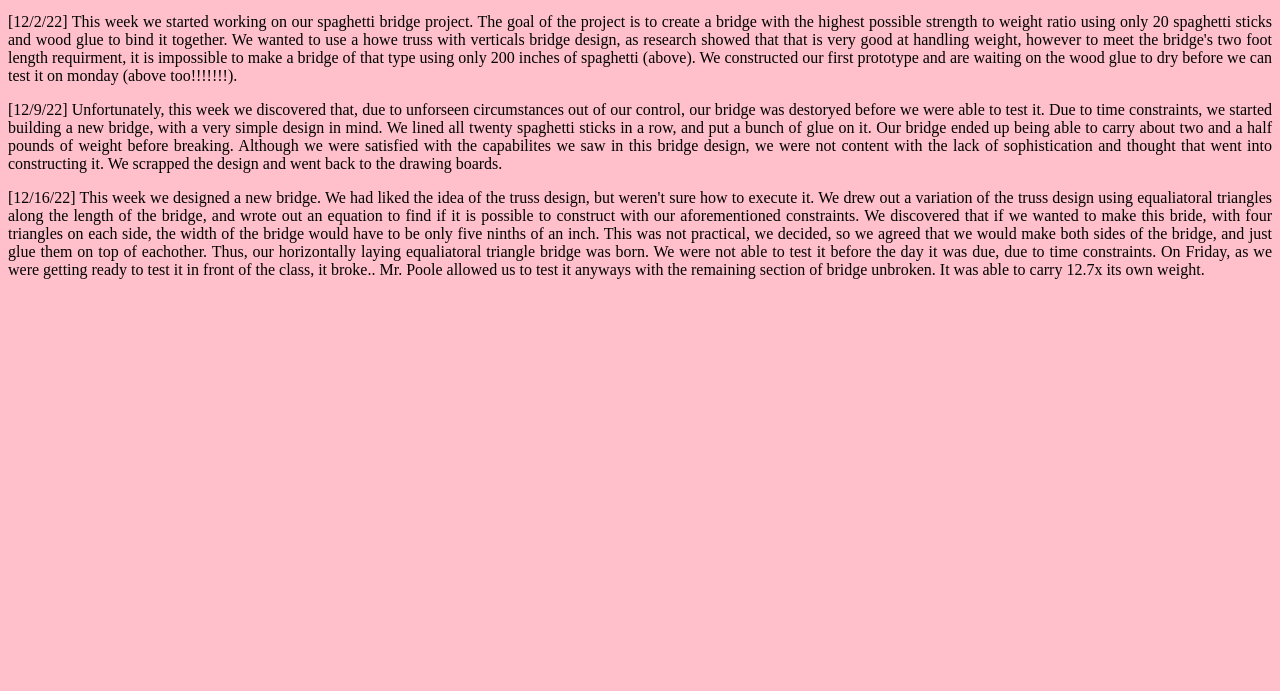
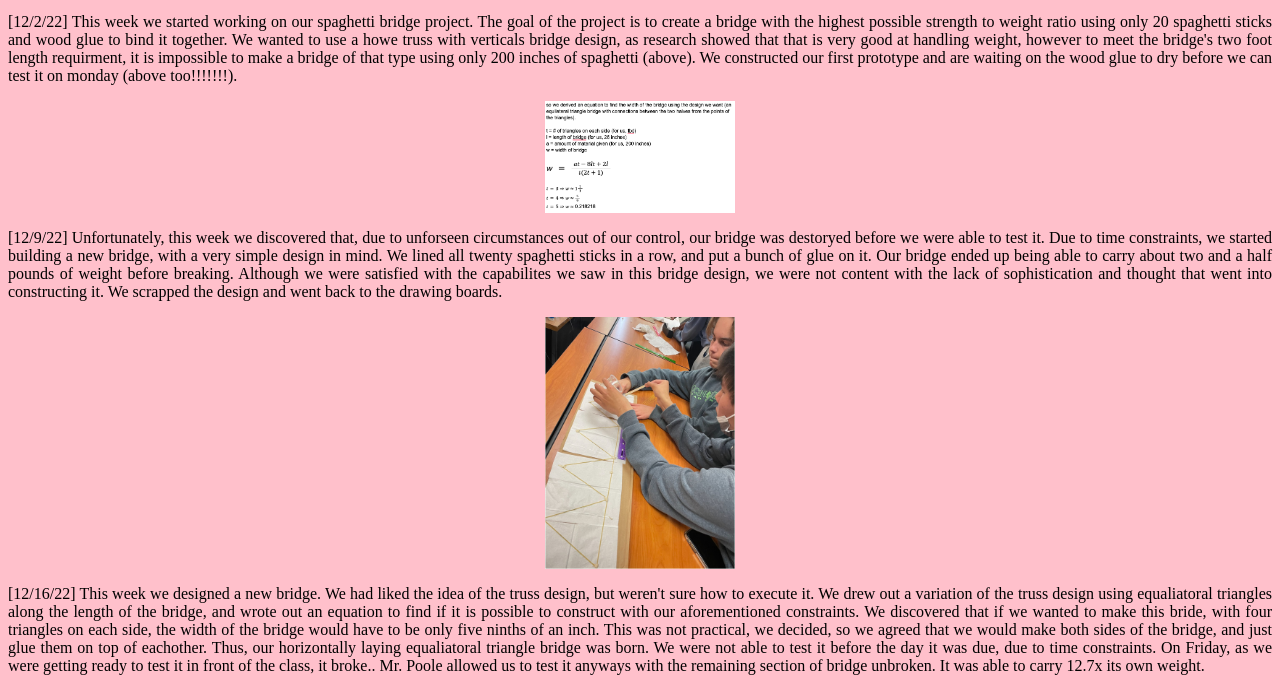
Before and after one commit to clemmers/engineeringwebsite, a plain HTML site: page index.html in a window 1280 px wide. Shown: the part 4578-5269 px from the top of the page. Before the commit the page ends 4873 px from the top, so only its background shows below. Drawn offline with Linux system fonts and the light colour scheme.

Commit message:
weekly update

```diff
--- a/index.html
+++ b/index.html
@@ -108,7 +108,9 @@
     <img src="bridgemath.png" width="400px" alt="proof that howe bridge is impossible"><br>
     <img src="bridgeprototype.jpg" width="200px" alt="first bridge prototype">
     <p>[12/2/22] This week we started working on our spaghetti bridge project. The goal of the project is to create a bridge with the highest possible strength to weight ratio using only 20 spaghetti sticks and wood glue to bind it together. We wanted to use a howe truss with verticals bridge design, as research showed that that is very good at handling weight, however to meet the bridge's two foot length requirment, it is impossible to make a bridge of that type using only 200 inches of spaghetti (above). We constructed our first prototype and are waiting on the wood glue to dry before we can test it on monday (above too!!!!!!!).</p>
+    <img src="maths.png" alt="math">
     <p>[12/9/22] Unfortunately, this week we discovered that, due to unforseen circumstances out of our control, our bridge was destoryed before we were able to test it. Due to time constraints, we started building a new bridge, with a very simple design in mind. We lined all twenty spaghetti sticks in a row, and put a bunch of glue on it. Our bridge ended up being able to carry about two and a half pounds of weight before breaking. Although we were satisfied with the capabilites we saw in this bridge design, we were not content with the lack of sophistication and thought that went into constructing it. We scrapped the design and went back to the drawing boards.</p>
+    <img src="bridge3.png" alt="bridge">
     <p>[12/16/22] This week we designed a new bridge. We had liked the idea of the truss design, but weren't sure how to execute it. We drew out a variation of the truss design using equaliatoral triangles along the length of the bridge, and wrote out an equation to find if it is possible to construct with our aforementioned constraints. We discovered that if we wanted to make this bride, with four triangles on each side, the width of the bridge would have to be only five ninths of an inch. This was not practical, we decided, so we agreed that we would make both sides of the bridge, and just glue them on top of eachother. Thus, our horizontally laying equaliatoral triangle bridge was born. We were not able to test it before the day it was due, due to time constraints. On Friday, as we were getting ready to test it in front of the class, it broke.. Mr. Poole allowed us to test it anyways with the remaining section of bridge unbroken. It was able to carry 12.7x its own weight.</p>
     </body>
 
```
Also changed, not shown: bridge3.png (added), maths.png (added).
